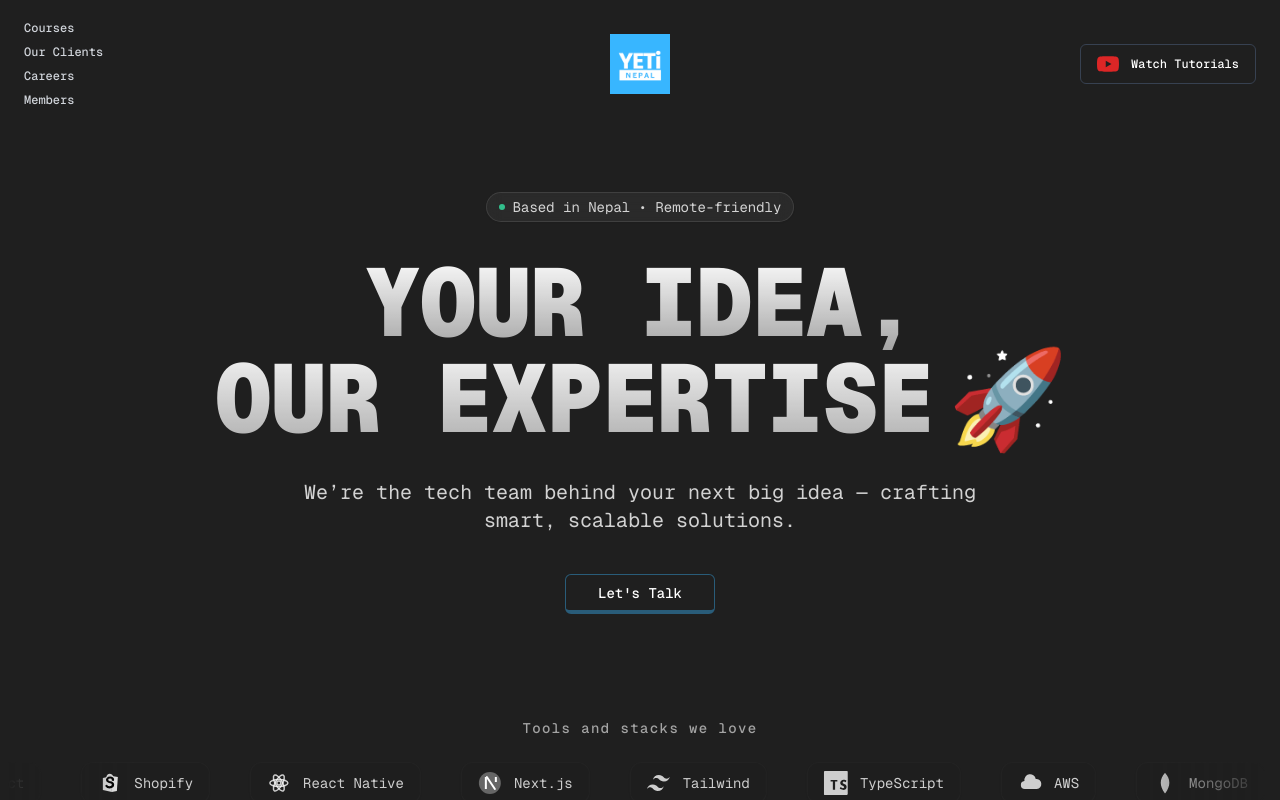
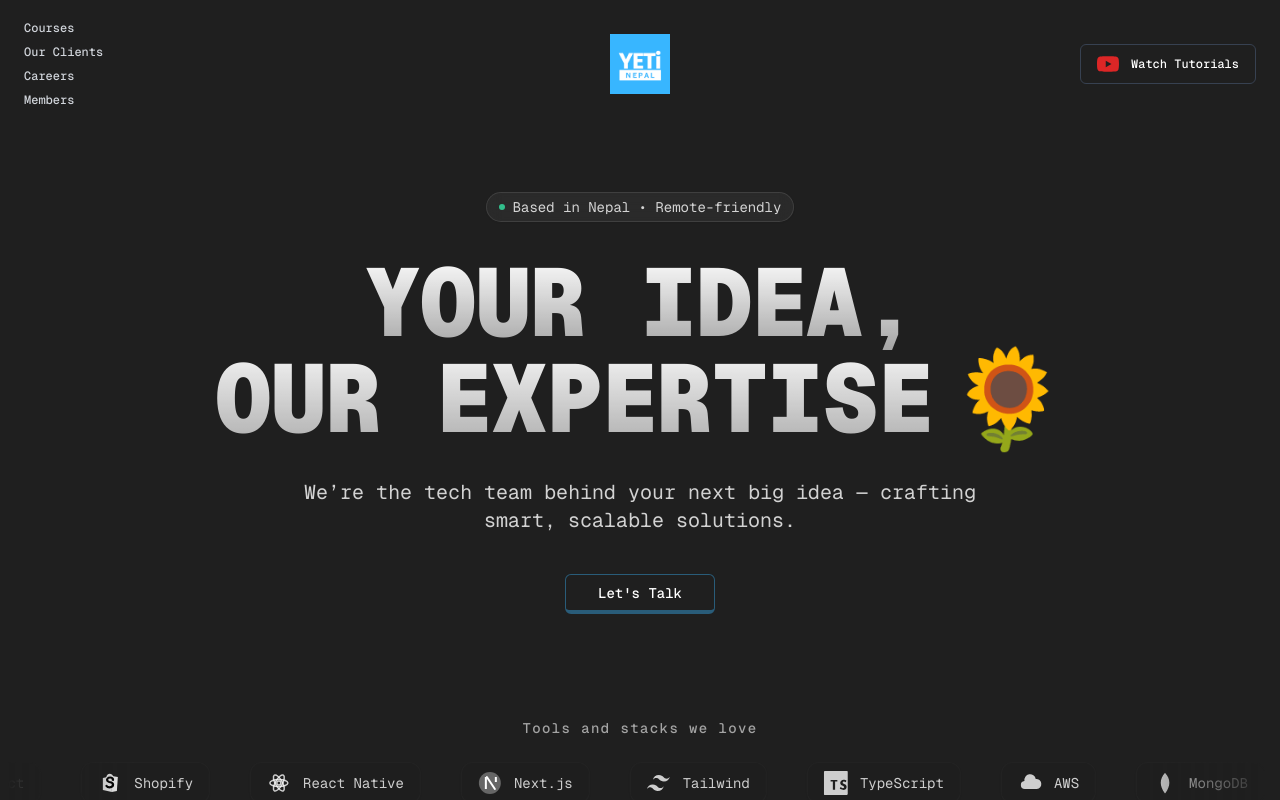
Before and after one commit to bimalgrg519/yetinepal, a Next.js app: page / in a window 1280 px wide. Shown: the top 800 px of the page. Built offline with nearby package versions, Linux system fonts and the light colour scheme.

Commit message:
refactor: update emoji in HeroSection

```diff
--- a/src/components/HeroSection.tsx
+++ b/src/components/HeroSection.tsx
@@ -18,7 +18,7 @@ const HeroSection = () => {
             <span className="bg-gradient-to-b from-white to-white/60 bg-clip-text text-transparent uppercase">
               Our Expertise
             </span>
-            <span className="ml-4">🚀</span>
+            <span className="ml-4">🌻</span>
           </span>
         </h1>
 
```
